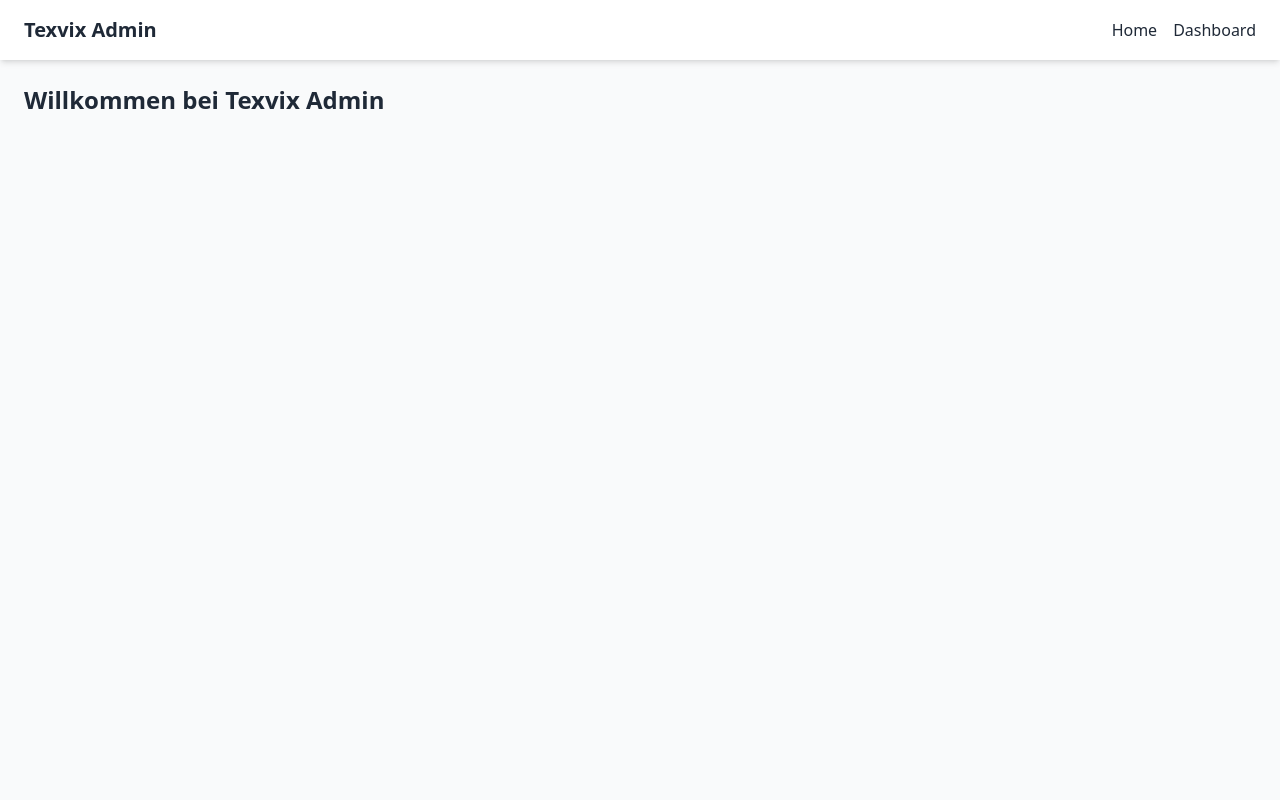
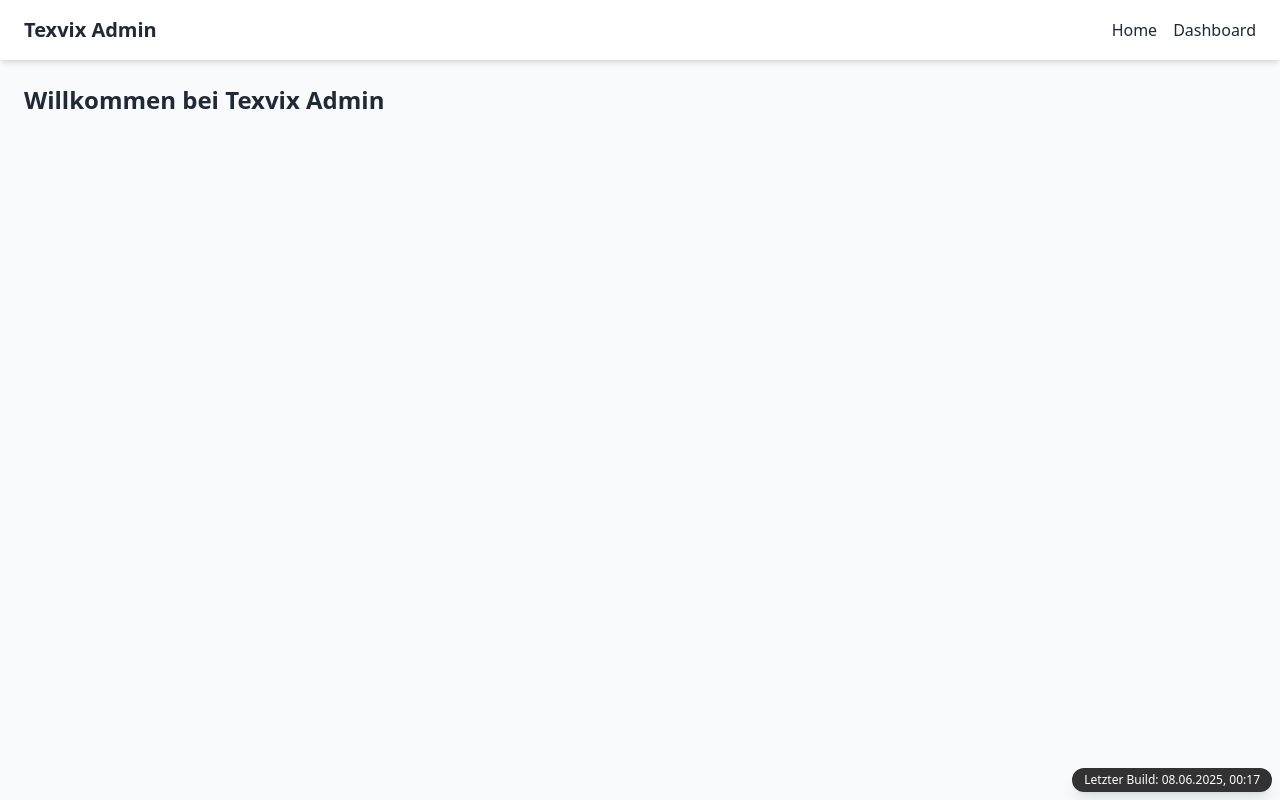
Before and after one commit to texvix/adminx, a Next.js app: page / in a window 1280 px wide. Built offline with nearby package versions, Linux system fonts and the light colour scheme.

Commit message:
Update Layout.tsx

```diff
--- a/components/Layout.tsx
+++ b/components/Layout.tsx
@@ -1,8 +1,9 @@
 import Link from "next/link";
+import LastBuild from "@/components/LastBuild"; // ⬅️ Richtig für den "components"-Ordner mit Alias
 
 export default function Layout({ children }: { children: React.ReactNode }) {
   return (
-    <div className="min-h-screen bg-gray-50 text-gray-800">
+    <div className="min-h-screen bg-gray-50 text-gray-800 relative">
       <header className="bg-white shadow-md px-6 py-4 flex justify-between items-center">
         <h1 className="text-xl font-bold">Texvix Admin</h1>
         <nav className="space-x-4">
@@ -11,6 +12,8 @@ export default function Layout({ children }: { children: React.ReactNode }) {
         </nav>
       </header>
       <main className="p-6">{children}</main>
+
+      <LastBuild /> {/* Unten rechts eingeblendet */}
     </div>
   );
 }
```
